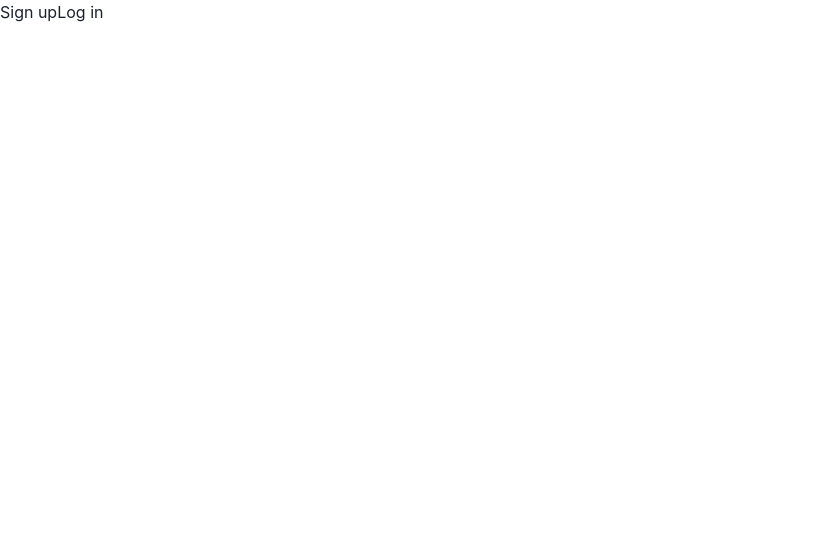
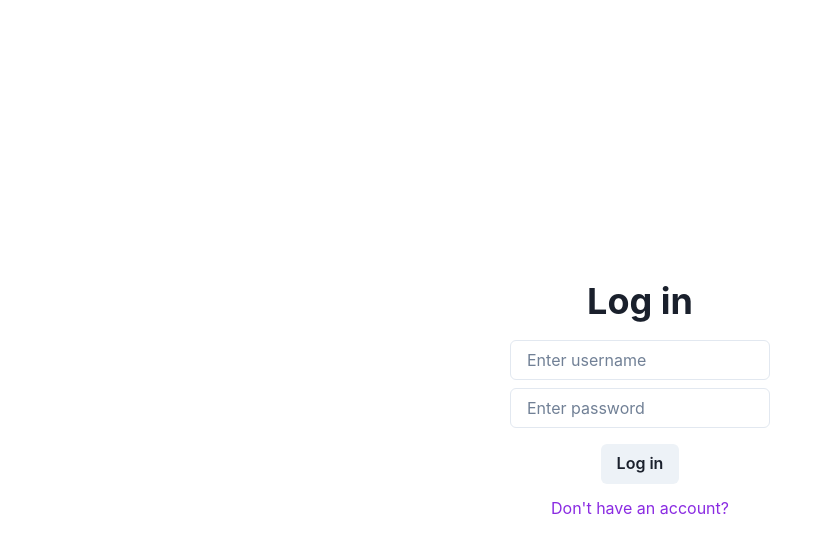
Before and after one commit to teoMarinov/rettid, a React (Vite) app in the folder rettid/: page / in a window 1280 px wide. Shown: the top 554 px of the page, without its empty margins (0-832 px from the left). Built offline with nearby package versions, Linux system fonts and the light colour scheme.

Commit message:
Add site auth, but it resets on reload

```diff
--- a/rettid/src/App.tsx
+++ b/rettid/src/App.tsx
@@ -1,18 +1,30 @@
-import Signup from './components/Signup'
-import Login from './components/Login'
-import Home from './components/Home'
-import { BrowserRouter, Routes, Route, Link } from 'react-router-dom'
+import Signup from "./components/Signup";
+import Login from "./components/Login";
+import Home from "./components/Home";
+import { BrowserRouter, Routes, Route } from "react-router-dom";
+import { AuthContext } from "./context/AuthContext";
+import { useState } from "react";
 function App() {
+  const [userData, setUserData] = useState(null);
+
+  console.log(userData);
 
   return (
+    <AuthContext.Provider value={[userData, setUserData]}>
       <BrowserRouter>
         <Routes>
+          {userData ? (
             <Route path="/" element={<Home />} />
+          ) : (
+            <>
               <Route path="/signup" element={<Signup />} />
-      <Route path="/login" element={<Login />} />
+              <Route path="/" element={<Login />} />
+            </>
+          )}
         </Routes>
       </BrowserRouter>
-  )
+    </AuthContext.Provider>
+  );
 }
 
-export default App
+export default App;
--- a/rettid/src/components/Home.tsx
+++ b/rettid/src/components/Home.tsx
@@ -3,8 +3,7 @@ import { Link } from "react-router-dom"
 function Home() {
   return (
     <>
-    <Link to="/signup">Sign up</Link>
-    <Link to="/login">Log in</Link>
+    Hello world! This is Home!
     </>
   )
 }
--- a/rettid/src/components/Login.tsx
+++ b/rettid/src/components/Login.tsx
@@ -1,13 +1,15 @@
 import { Input, VStack, Center, Button, Text, Heading } from "@chakra-ui/react";
-import { useState } from "react";
+import { useState, useContext } from "react";
 import { Link } from "react-router-dom";
 import { login } from "../servive/auth-service";
+import { AuthContext } from "../context/AuthContext";
+import { useNavigate } from "react-router-dom";
 function Login() {
   const [username, setUsername] = useState("");
   const [password, setPassword] = useState("");
   const [error, setError] = useState("");
-
-
+  const [userData, setUserData] = useContext(AuthContext);
+  const nav = useNavigate()
 
   const pressHandler = async () => {
     const result = await login(username, password);
@@ -15,7 +17,8 @@ function Login() {
       setError("Username and password don't match");
       return
     }
-    console.log(result.data);
+    setUserData(result.data);
+    nav("/")
   };
 
   return (
--- a/rettid/src/components/Signup.tsx
+++ b/rettid/src/components/Signup.tsx
@@ -1,9 +1,10 @@
 /* eslint-disable @typescript-eslint/no-explicit-any */
 import { Input, VStack, Center, Button, Text, Heading } from "@chakra-ui/react";
 import { Link } from "react-router-dom";
-import { useState } from "react";
+import { useState, useContext } from "react";
 import { signUp, usernameTaken, emailTaken } from "../servive/auth-service";
 import { SPECIAL_CHARACTERS, EMAIL_REGEX, MIN_NAME_LENGTH, MAX_NAME_LENGTH } from "../common/constants";
+import { AuthContext } from "../context/AuthContext";
 
 function Signup() {
   const [username, setUsername] = useState("");
@@ -20,6 +21,8 @@ function Signup() {
     "password requirements": "",
     "passwords don't match": "",
   });
+
+  const [setUserData] = useContext(AuthContext);
 
 
 
@@ -89,7 +92,8 @@ function Signup() {
       });
       return;
     }
-    signUp(username, nickname, email, password);
+    const data = await signUp(username, nickname, email, password);
+    setUserData(data);
   };
 
   return (
--- /dev/null
+++ b/rettid/src/context/AuthContext.ts
@@ -0,0 +1,3 @@
+import { createContext } from "react";
+
+export const AuthContext = createContext<any | null>(null)
--- a/rettid/src/servive/auth-service.ts
+++ b/rettid/src/servive/auth-service.ts
@@ -23,12 +23,15 @@ export const signUp = (
     body: JSON.stringify(form),
   };
 
-  fetch(url, requestOptions)
+  return fetch(url, requestOptions)
     .then((response) => {
       if (!response.ok) {
         throw new Error(`HTTP error! Status: ${response.status}`);
       }
       return response.json();
+    })
+    .then((result) => {
+      return result
     })
     .catch((error) => {
       console.error("Error!!!:", error.message);
```
Also changed, not shown: rettid/src/common/types.ts (added, +12 -0 lines). Lines whose indentation alone changed are shown as unchanged.
